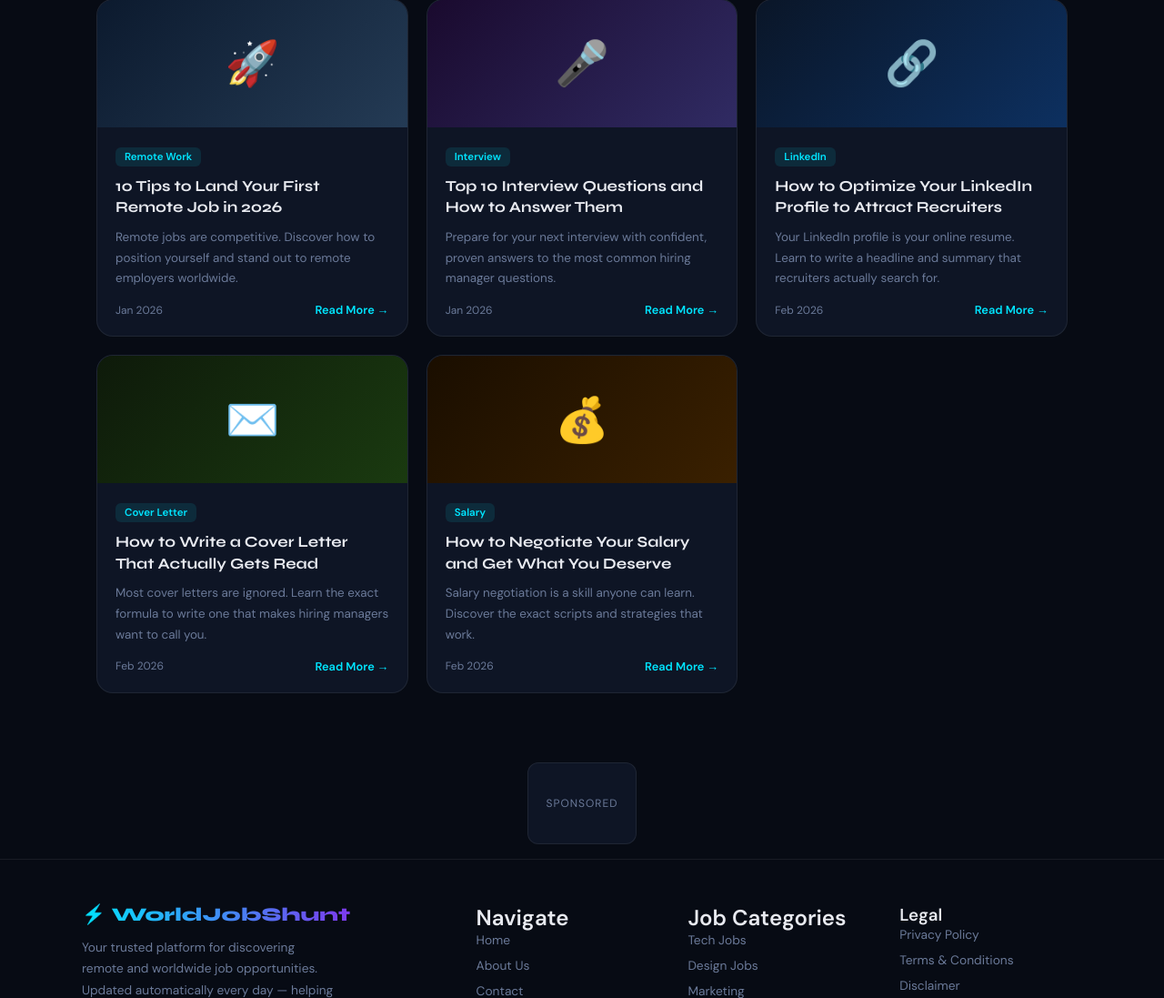
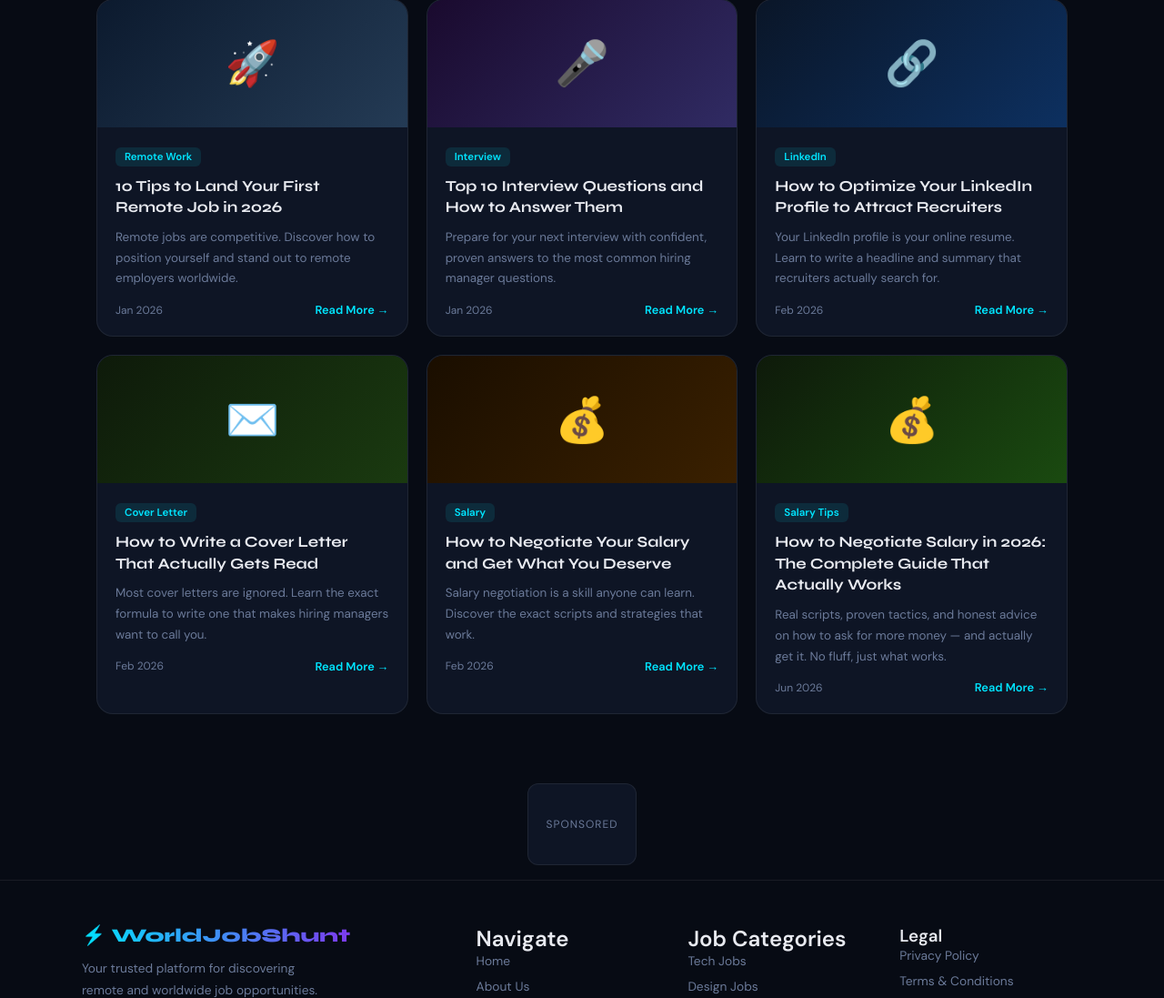
Before and after one commit to Kashifasif2493/jobhunt, a Flask app: page /blog in a window 1280 px wide. Shown: the part 1862-2959 px from the top of the page at 91% size. Run offline with Flask 3, Linux system fonts and the light colour scheme.

Commit message:
Update blog.html

```diff
--- a/jobhunt-main/templates/blog.html
+++ b/jobhunt-main/templates/blog.html
@@ -204,6 +204,16 @@
       </div>
     </a>
 
+    <a href="/blog/how-to-negotiate-salary-2026" class="blog-card">
+      <div class="blog-banner" style="background:linear-gradient(135deg,#0e1a0a,#1a4a10);">💰</div>
+      <div class="blog-body">
+        <span class="blog-tag">Salary Tips</span>
+        <div class="blog-title">How to Negotiate Salary in 2026: The Complete Guide That Actually Works</div>
+        <div class="blog-excerpt">Real scripts, proven tactics, and honest advice on how to ask for more money — and actually get it. No fluff, just what works.</div>
+        <div class="blog-footer"><span class="blog-date">Jun 2026</span><span class="read-btn">Read More →</span></div>
+      </div>
+    </a>
+
   </div>
 </div>
 {% endblock %}
```
